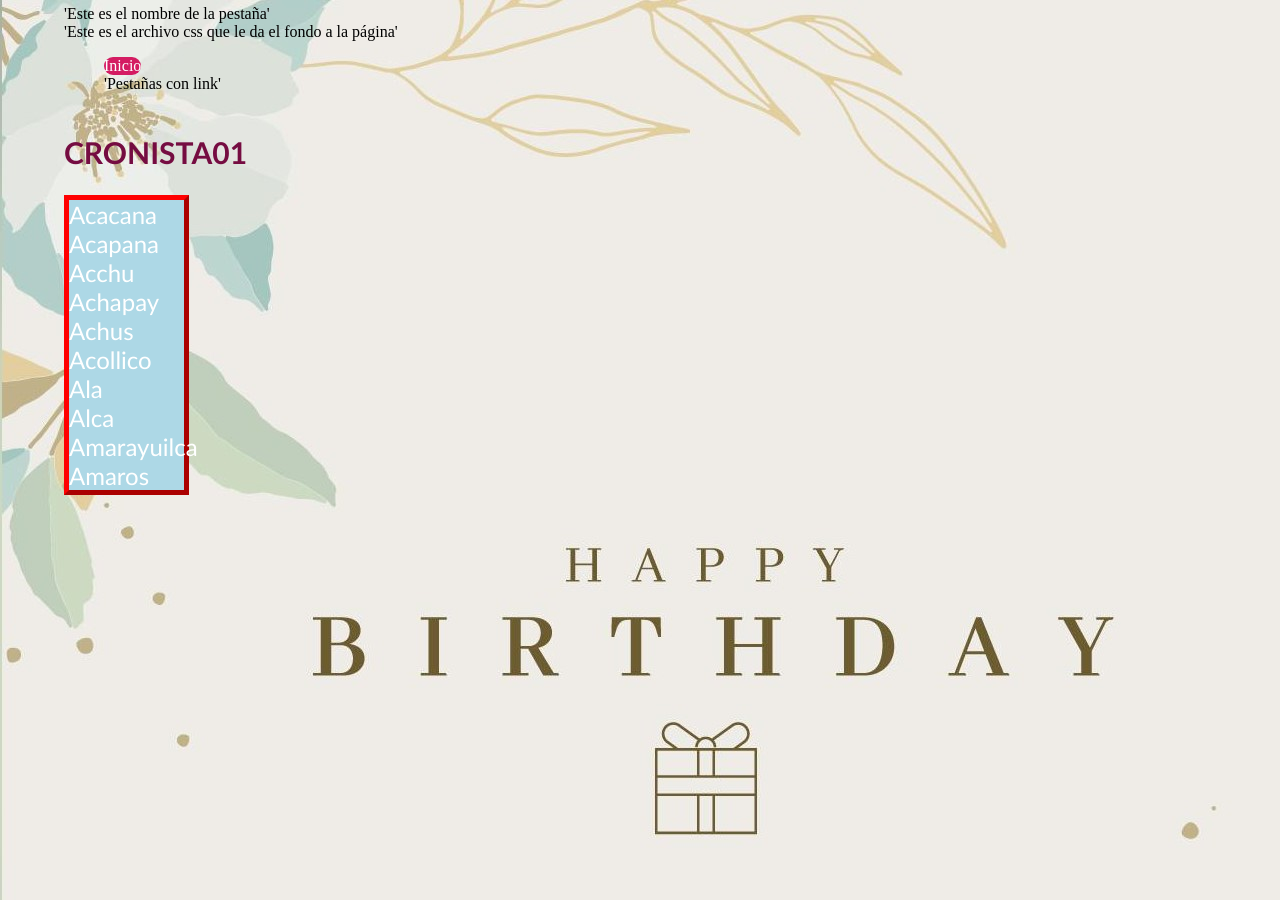
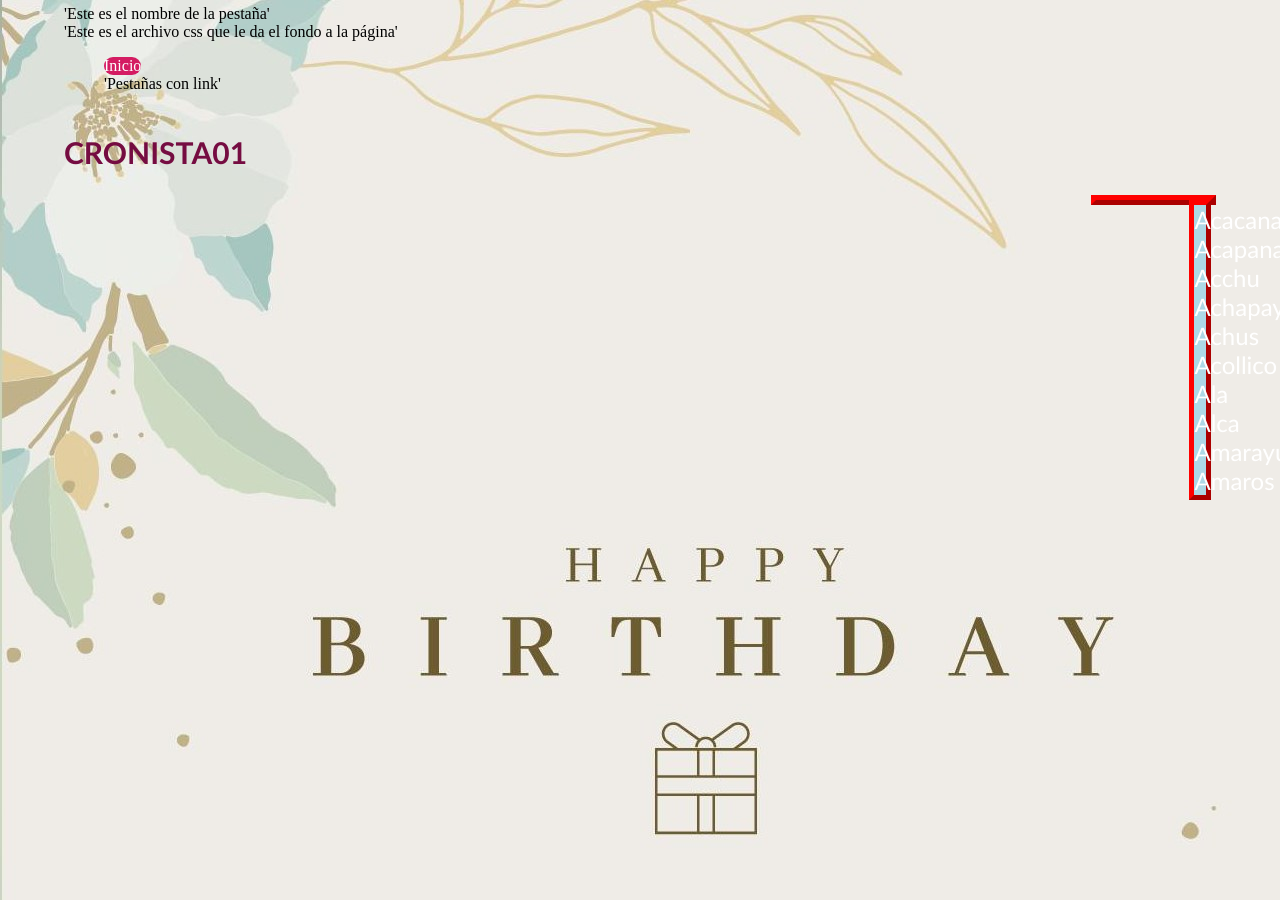
Before and after one commit to glosascroniquenses/Pruebas, a Jekyll site: the page built from _autores/cronista01.html, in a window 1280 px wide. Built offline with Jekyll 4.4.1, drawn with Linux system fonts in a browser that asks for light colours.

Commit message:
Update mainCopia.css

```diff
--- a/css/mainCopia.css
+++ b/css/mainCopia.css
@@ -57,6 +57,13 @@
 }
 
 #palabras {
+  right: 0;
+  width: 10%;
+  position: absolute;
+  background: lightblue;
+  border: 5px outset red;
+  font-family:'Trebuchet MS', 'Helvetica', 'Sans-Serif';
+  font-size: 1.5rem;
   }
 
 #palabras-nav {
@@ -104,7 +111,7 @@
 #autores2 {
   right: 0;
   width: 10%;
-
+  position: absolute;
   background: lightblue;
   border: 5px outset red;
   font-family:'Trebuchet MS', 'Helvetica', 'Sans-Serif';
```
